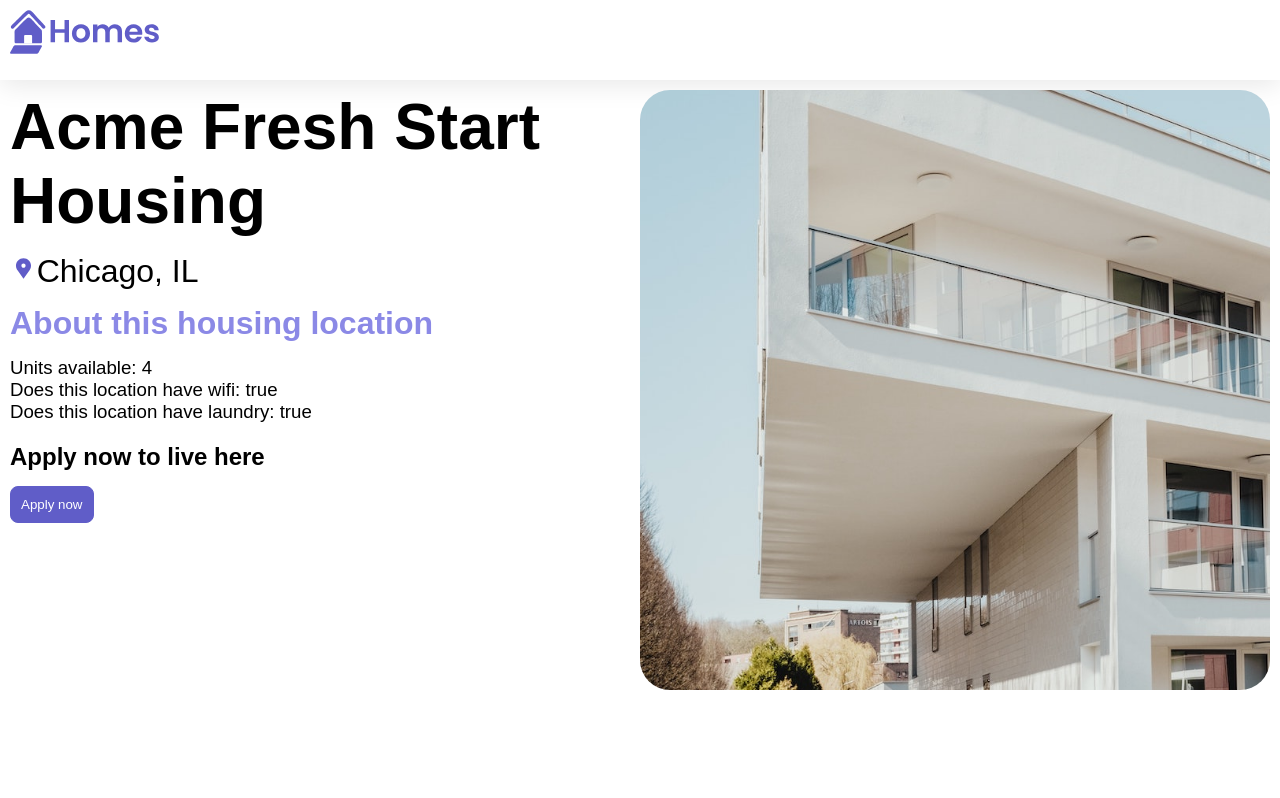
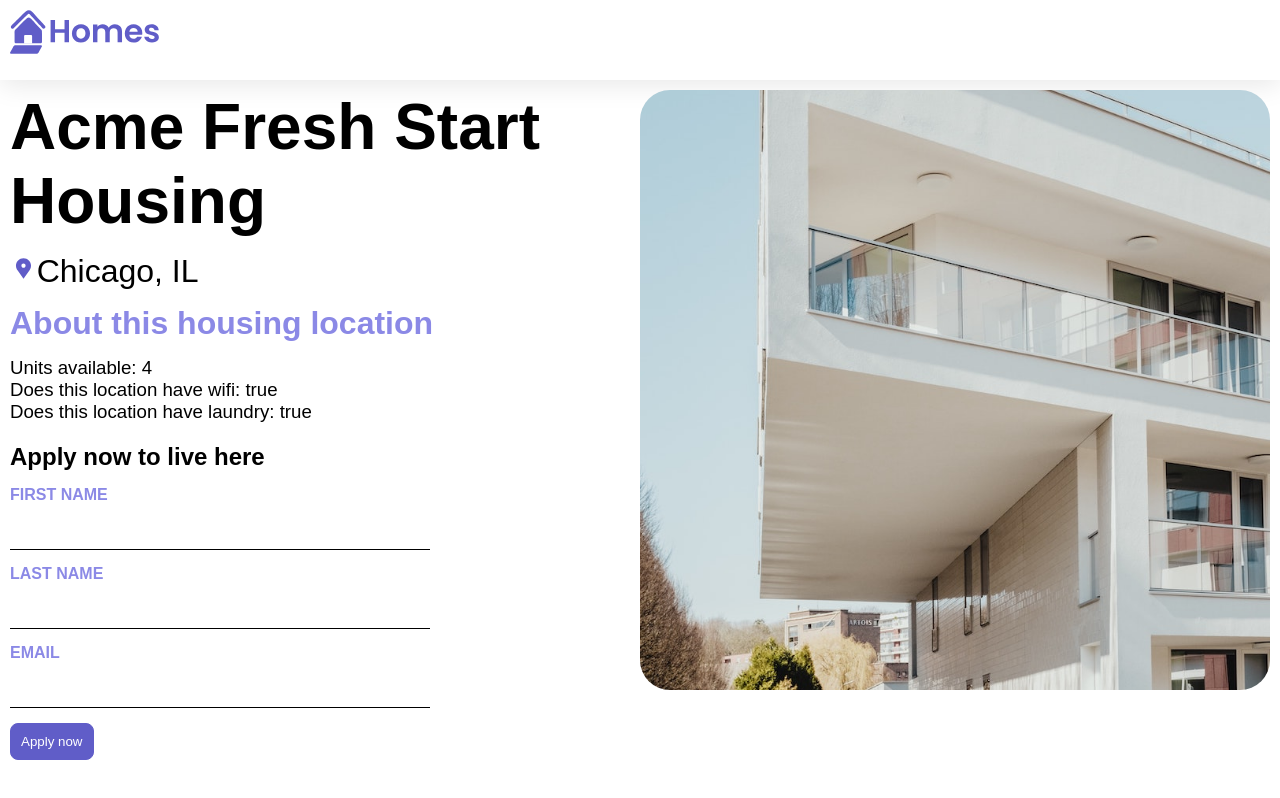
Before and after one commit to mitesh1409/ng-homes-app, an Angular app: page /details/0 in a window 1280 px wide. Built offline with nearby package versions, Linux system fonts and the light colour scheme.

Commit message:
feature: Add a form to submit user's live request

```diff
--- a/src/app/details/details.component.html
+++ b/src/app/details/details.component.html
@@ -20,6 +20,18 @@
 
     <section class="listing-apply">
         <h2 class="section-heading">Apply now to live here</h2>
-        <button type="button" class="primary">Apply now</button>
+
+        <form [formGroup]="applyForm" (submit)="submitApplication()">
+          <label for="first-name">First Name</label>
+          <input id="first-name" type="text" formControlName="firstName">
+
+          <label for="last-name">Last Name</label>
+          <input id="last-name" type="text" formControlName="lastName">
+
+          <label for="email">Email</label>
+          <input id="email" type="email" formControlName="email">
+
+          <button type="submit" class="primary">Apply now</button>
+        </form>
     </section>
 </article>
--- a/src/app/details/details.component.ts
+++ b/src/app/details/details.component.ts
@@ -2,10 +2,12 @@
 import { ActivatedRoute } from '@angular/router';
 import { HousingService } from '../housing.service';
 import { HousingLocation } from '../housing-location';
+import { CommonModule } from '@angular/common';
+import { FormControl, FormGroup, ReactiveFormsModule } from '@angular/forms';
 
 @Component({
   selector: 'app-details',
-  imports: [],
+  imports: [CommonModule, ReactiveFormsModule],
   templateUrl: './details.component.html',
   styleUrl: './details.component.css'
 })
@@ -13,9 +15,22 @@
   route: ActivatedRoute = inject(ActivatedRoute);
   housingService: HousingService = inject(HousingService);
   housingLocation: HousingLocation | undefined;
+  applyForm: FormGroup = new FormGroup({
+    firstName: new FormControl(''),
+    lastName: new FormControl(''),
+    email: new FormControl(''),
+  });
 
   constructor() {
     const housingLocationId = Number(this.route.snapshot.params['id']);
     this.housingLocation = this.housingService.getHousingLocationById(housingLocationId);
   }
+
+  submitApplication() {
+    this.housingService.submitApplication(
+      this.applyForm.value.firstName ?? '',
+      this.applyForm.value.lastName ?? '',
+      this.applyForm.value.email ?? ''
+    );
+  }
 }
--- a/src/app/housing.service.ts
+++ b/src/app/housing.service.ts
@@ -120,4 +120,11 @@
       housingLocation => housingLocation.id === id
     );
   }
+
+  submitApplication(firstName: String, lastName: String, email: String): void {
+    console.log('inside service called submitApplication');
+    console.log('firstName', firstName);
+    console.log('lastName', lastName);
+    console.log('email', email);
+  }
 }
```
